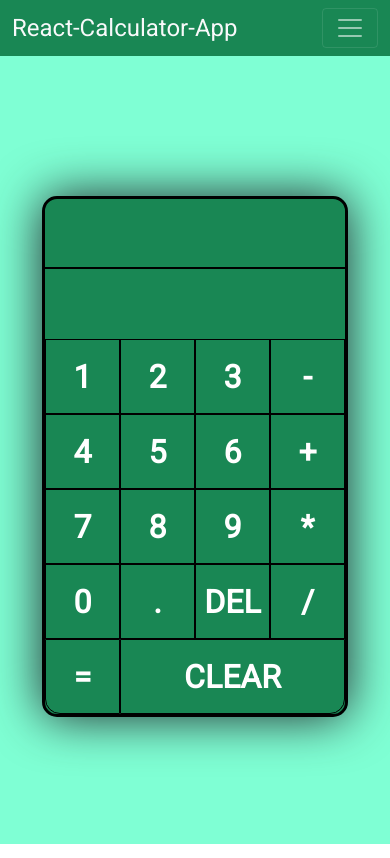
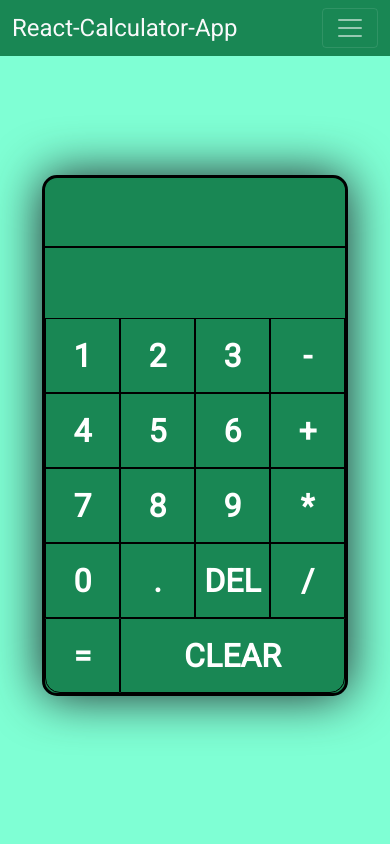
Before and after one commit to jipark92/react-calculator-app, a React (Create React App) app: page / in a window 390 px wide. Built offline with nearby package versions, Linux system fonts and the light colour scheme; the HTML template or start-up script is replaced by a standard one.

Commit message:
fix white spaces on mobile

```diff
--- a/src/index.css
+++ b/src/index.css
@@ -28,7 +28,7 @@
 
 .calculator-container {
     width: 100%;
-    height: 95%;
+    height: 90%;
     display: flex;
     justify-content: center;
     align-items: center;
```
